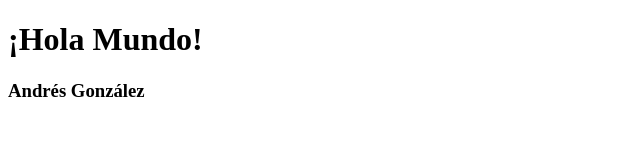
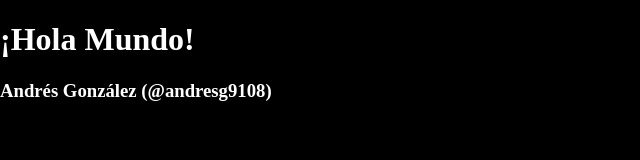
Before and after one commit to andresg9108/testHeroku, a website: page public/index.html in a window 1280 px wide. Shown: the whole page, without its empty margins (0-640 px from the left). Drawn offline with Linux system fonts and the light colour scheme.

Commit message:
Last test.

```diff
--- /dev/null
+++ b/public/css/main.css
@@ -0,0 +1,6 @@
+body{
+	margin: 0;
+	padding: 0;
+	color: white;
+	background-color: black;
+}
--- a/public/index.html
+++ b/public/index.html
@@ -5,9 +5,11 @@
     <meta name="viewport" content="width=device-width, initial-scale=1.0 ,user-scalable=no">
 
     <title>¡Hola Mundo!</title>
+
+    <link rel="stylesheet" type="text/css" href="css/main.css" />
   </head>
   <body>
   	<h1>¡Hola Mundo!</h1>
-    <h3>Andrés González</h3>
+    <h3>Andrés González (@andresg9108)</h3>
   </body>
 </html>
```
